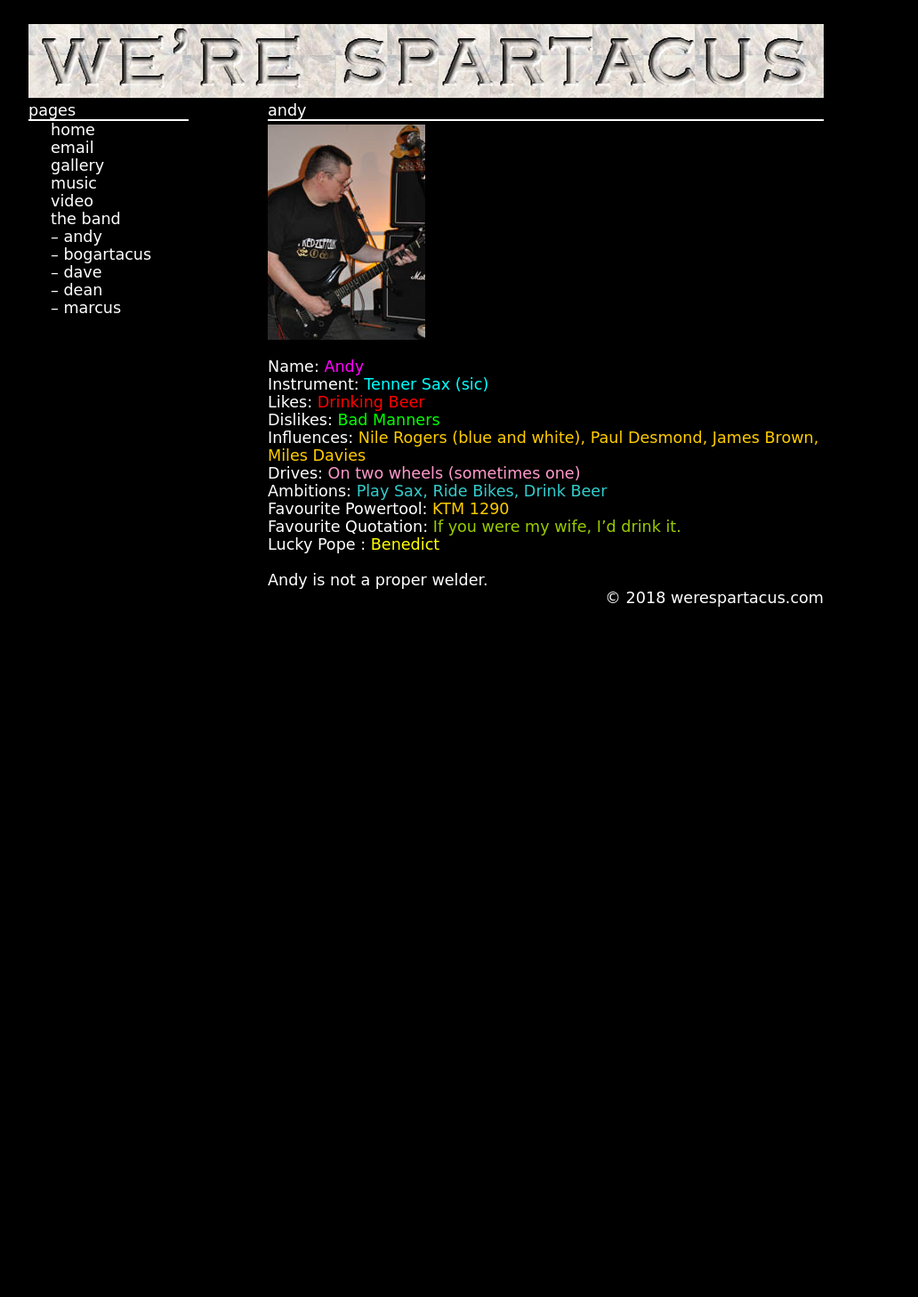
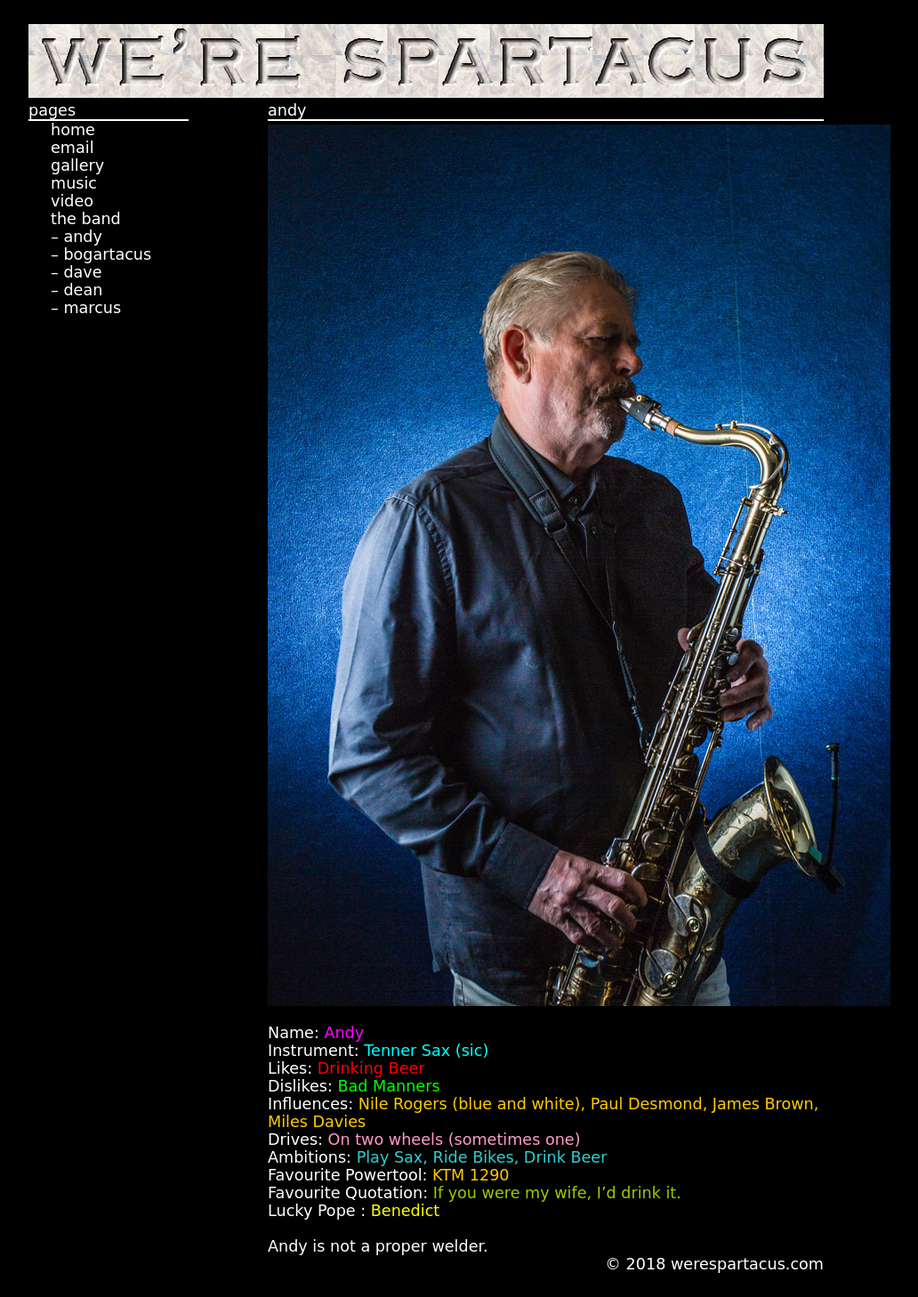
Before and after one commit to quimarche/werespartacus.com, a Jekyll site: the page built from andy.html, in a window 1280 px wide. Shown: the whole page at 89% size, without its empty margins (161-1193 px from the left). Built offline with Jekyll 4.4.1, drawn with Linux system fonts in a browser that asks for light colours; before the commit the page ends 900 px from its top, so only the background shows below that.

Commit message:
Update andy.html

```diff
--- a/andy.html
+++ b/andy.html
@@ -3,8 +3,8 @@
 title: "&ndash; andy"
 ---
 <p>
-    <a href="assets/Dave-Small.jpg">
-        <img style="margin-top: 4px;" src="assets/Dave-Small.jpg">
+    <a href="andybiog.jpg">
+        <img style="margin-top: 4px;" src="andybiog.jpg">
     </a>
 </p>
 <br>
```
